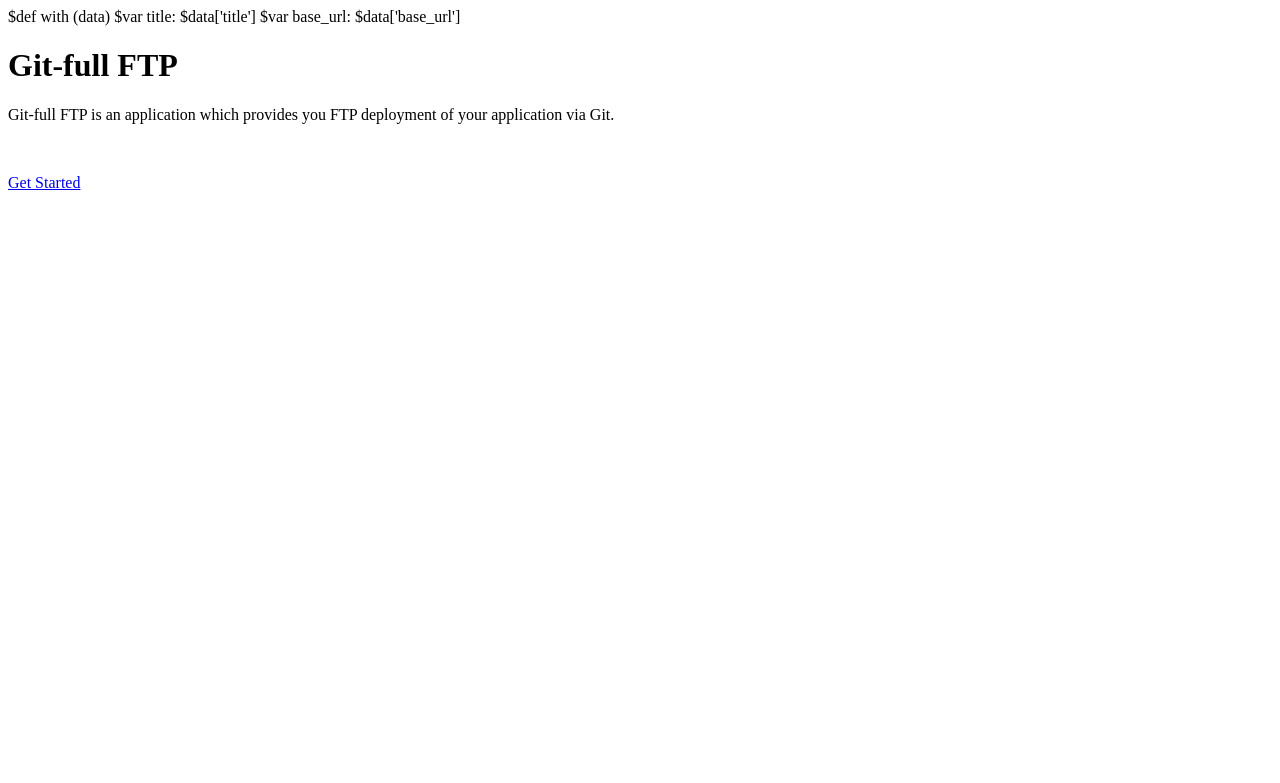
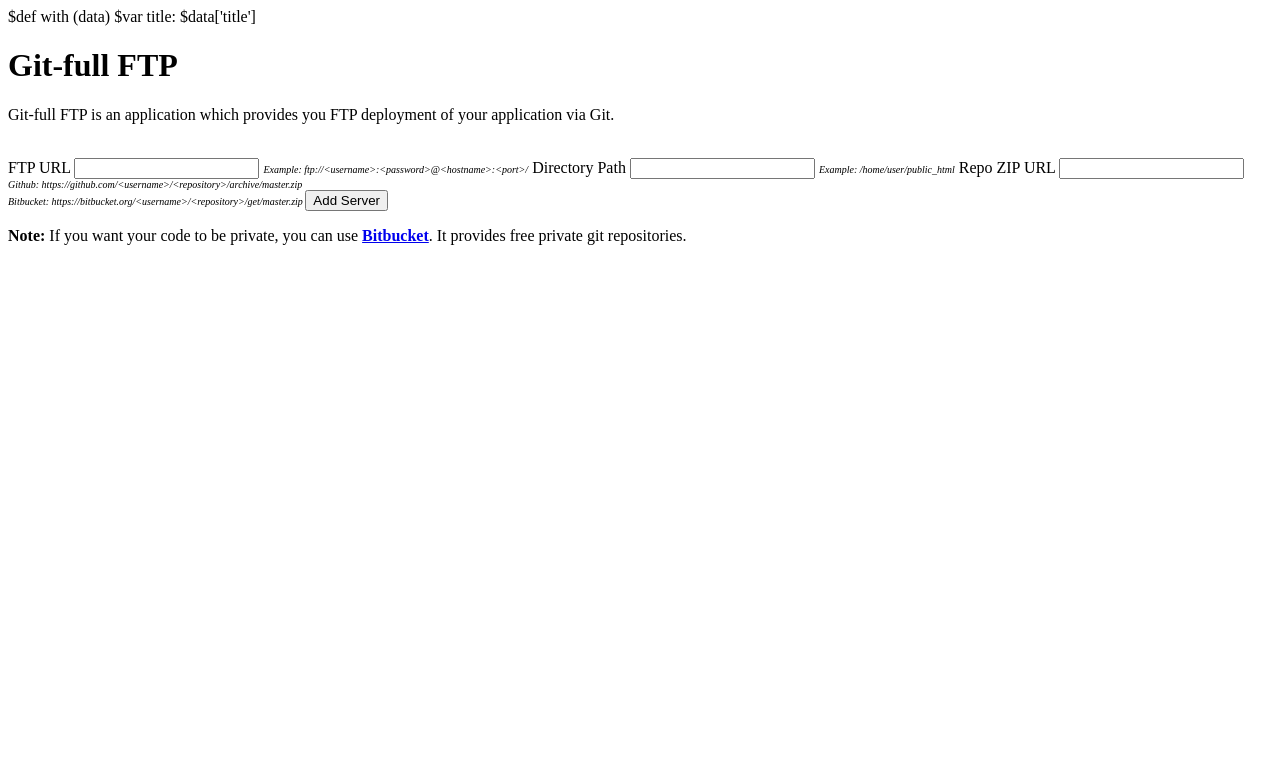
Before and after one commit to DroidPantelas/git-full_ftp, a Python web app: template templates/index.html in a window 1280 px wide. Shown: the top 783 px of the page. Run offline with Jinja, Linux system fonts and the light colour scheme; the template is opened without the code that fills it, so the values that code supplies are empty.

Commit message:
Form added

```diff
--- a/templates/index.html
+++ b/templates/index.html
@@ -1,18 +1,41 @@
 $def with (data)
 $var title: $data['title']
-$var base_url: $data['base_url']
+
 
 <div class="container">
-	<div class="hero-unit">
-	<h1>Git-full FTP</h1>
-	<p>
-		Git-full FTP is an application which provides you FTP deployment of your application via Git.
-	</p>
+	<div class="page-header">
+		<h1>Git-full FTP</h1>
+		<p>
+			Git-full FTP is an application which provides you FTP deployment of your application via Git.
+		</p>
+	</div>
 	<br>
-	<p>
-	<a class="btn btn-primary btn-large" href="/add">
-	Get Started
-	</a>
-	</p>
+	<div class="row">
+		<div class="span6 alpha">
+			<form action="/add" class="">
+				<label for="ftp">FTP URL</label>
+				<input type="text" required name="ftp" id="ftp" class="input-block-level">
+				<span class="help-block" style="font-style: italic; font-size: 10px;">Example: ftp://&lt;username&gt;:&lt;password&gt;@&lt;hostname&gt;:&lt;port&gt;/</span>
+
+				<label for="dir">Directory Path</label>
+				<input type="text" required name="dir" id="dir" class="input-block-level">
+				<span class="help-block" style="font-style: italic; font-size: 10px;">Example: /home/user/public_html</span>
+
+				<label for="zip">Repo ZIP URL</label>
+				<input type="text" required name="zip" id="zip" class="input-block-level">
+				<span class="help-block" style="font-style: italic; font-size: 10px;">
+					Github: https://github.com/&lt;username&gt;/&lt;repository&gt;/archive/master.zip
+					<br>
+					Bitbucket: https://bitbucket.org/&lt;username&gt;/&lt;repository&gt;/get/master.zip
+				</span>
+
+				<input type="submit" class="btn btn-primary btn-large btn-block" value="Add Server">
+			</form>
+		</div>
+		<div class="span6">
+			<div class="alert alert-info">
+				<b>Note:</b> If you want your code to be private, you can use <b><a href="http://bitbucket.org" target="_blank">Bitbucket</a></b>. It provides free private git repositories.
+			</div>
+		</div>
 	</div>
 </div>
--- a/toolbox.py
+++ b/toolbox.py
@@ -1,7 +1,5 @@
 import web
 
-BASE_URL = "http://localhost:8080/"
-STATIC_URL = "http://localhost:8080/static/"
 BASE_TITLE = "Git-full FTP"
 VIEWS_DIR = 'templates/'
 LAYOUT_NAME = 'layout'
@@ -17,6 +15,6 @@ def render(view, data=None, title=''):
 		title = title + " - " + BASE_TITLE
 
 	data['title'] = title
-	data['base_url'] = BASE_URL
-	data['static_url'] = STATIC_URL
+	# data['base_url'] = BASE_URL
+	# data['static_url'] = STATIC_URL
 	return eval("render_engine." + str(view) + "(data)")
```
Also changed, not shown: templates/layout.html (+6 -16 lines).
